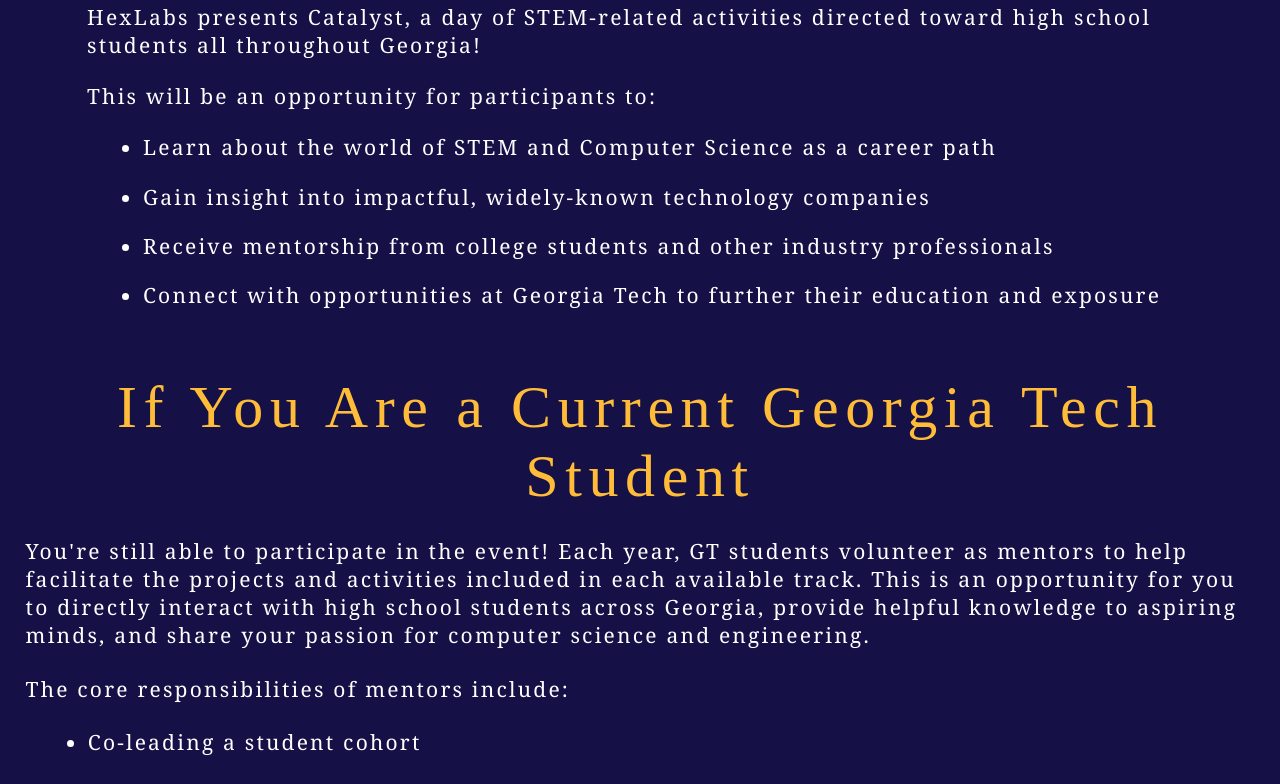
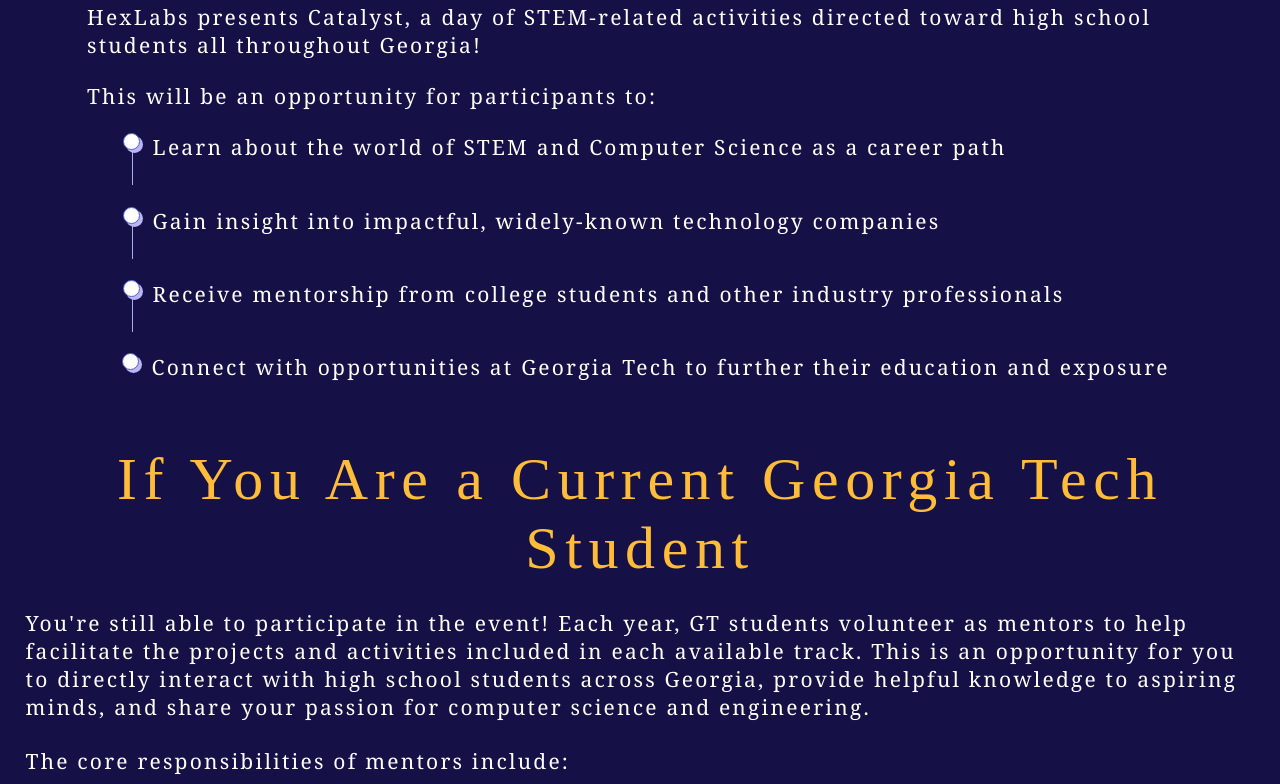
Before and after one commit to HackGT/catalyst-2022-event-site, a Next.js app: page / in a window 1280 px wide. Shown: the part 1200-1984 px from the top of the page. Built offline with nearby package versions, Linux system fonts and the light colour scheme; a web font is replaced by a local one.

Commit message:
Update schedule for Catalyst 2023

```diff
--- a/pages/index.tsx
+++ b/pages/index.tsx
@@ -196,7 +196,49 @@ function MainPage() {
         </section>
         <section id="schedule" className={styles.sectionSchedule}>
           <img src="/img/stars.png" id={styles.rosesandstars}></img>
-          <h3 className={styles.sectionTitle}>Schedule COMING SOON!</h3>
+          <h3 className={styles.sectionTitle}>Schedule</h3>
+          <div className="container">
+            <div className="wrapper">
+              <ul className="sessions">
+                <li>
+                  <div className="time">08:30 AM - 09:30 AM Drop off/Check in</div>
+                  <p>Come to the check-in table at Klaus to get registered for the event!</p>
+                </li>
+                <li>
+                  <div className="time">09:30 AM - 10:00 AM Opening Ceremony</div>
+                  <p>Join us for our 2023 opening ceremonies!</p>
+                </li>
+                <li>
+                  <div className="time">10:00 AM - 11:30 AM First Learning Block</div>
+                  <p>Have fun learning in your first block of the day!</p>
+                </li>
+                <li>
+                  <div className="time">11:45 AM - 12:30 PM Guest Speaker</div>
+                  <p>Join us for our guest speaker!</p>
+                </li>
+                <li>
+                  <div className="time">12:30 PM - 02:00 PM Lunch</div>
+                  <p>Join us in the Klaus Atrium for some sandwiches from Lee's Bakery and some fun board games!</p>
+                </li>
+                <li>
+                  <div className="time">02:00 PM - 03:30 PM Second Learning Block</div>
+                  <p>Have fun learning in your second block of the day!‍</p>
+                </li>
+                <li>
+                  <div className="time">03:45 PM - 04:15 PM Speaker Panel</div>
+                  <p>Join us to hear from Georgia Tech students at our speaker panel!</p>
+                </li>
+                <li>
+                  <div className="time">04:30 PM - 05:30 PM Closing Ceremony</div>
+                  <p>Join us for closing ceremonies and expo to see what your peers created today!</p>
+                </li>
+                <li>
+                  <div className="time">05:30 PM Pick Up</div>
+                  <p>We hope you had fun at Catalyst and hope to see you next year!</p>
+                </li>
+              </ul>
+            </div>
+          </div>
           <img src="/img/roses.png" id={styles.rosesandstars}></img>
         </section>
         <section id="faq" className={styles.sectionFAQ}>
@@ -225,7 +267,7 @@ function MainPage() {
           </div>
           <p className={styles.contactText}>
             Other Questions? <br></br>
-            <br></br> Email us at: <u><a href="mailto: hello@hexlabs.org">hello@hexlabs.org</a></u> and {`we'll`} be happy to help!
+            <br></br> Email us at: <u><a href="mailto: catalyst@hexlabs.org">catalyst@hexlabs.org</a></u> and {`we'll`} be happy to help!
           </p>
         </section>
         <footer className={styles.sectionFooter}>
--- a/styles/Home.module.css
+++ b/styles/Home.module.css
@@ -275,6 +275,33 @@
   text-align: center;
 }
 
+.container {
+  display: flex;
+  justify-content: center;
+  align-items: center;
+  padding: 0 1rem;
+  background: linear-gradient(45deg, #209cff, #68e0cf);
+  padding: 3rem 0;
+}
+
+.wrapper {
+  background: #eaf6ff;
+  padding: 2rem;
+  border-radius: 15px;
+}
+
+.sessions {
+  margin-top: 2rem;
+  border-radius: 12px;
+  position: relative;
+}
+
+.time {
+  color: #2a2839;
+  font-family: 'Poppins', sans-serif;
+  font-weight: 500;
+}
+
 .sectionFAQ {
   padding-top: 50px;
   height: auto;
--- a/styles/globals.css
+++ b/styles/globals.css
@@ -70,6 +70,32 @@ p, ul, li {
   text-decoration: none;
 }
 
+li {
+  padding-bottom: 1.5rem;
+  border-left: 1px solid #abaaed;
+  position: relative;
+  padding-left: 20px;
+  margin-left: 10px;
+}
+li:last-child{
+  border: 0px;
+  padding-bottom: 0;
+}
+li:before{
+  content: '';
+  width: 15px;
+  height: 15px;
+  background: white;
+  border: 1px solid #4e5ed3;
+  box-shadow: 3px 3px 0px #bab5f8;
+  box-shadow: 3px 3px 0px #bab5f8;
+  border-radius: 50%;
+  position: absolute;
+  left: -10px;
+  top: 0px;
+}
+
+
 a {
   color: #FFBC39;
   text-decoration: none;
@@ -77,6 +103,7 @@ a {
 
 ul {
   margin-left: 5%;
+  list-style-type: none;
 }
 
 @media (max-width: 480px) {
```
